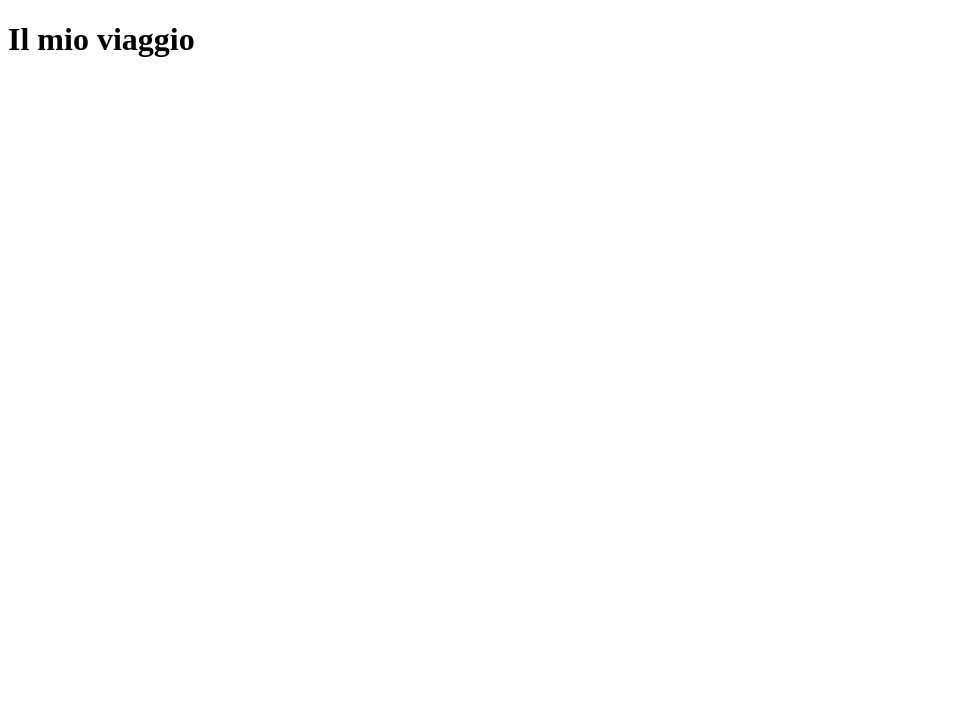
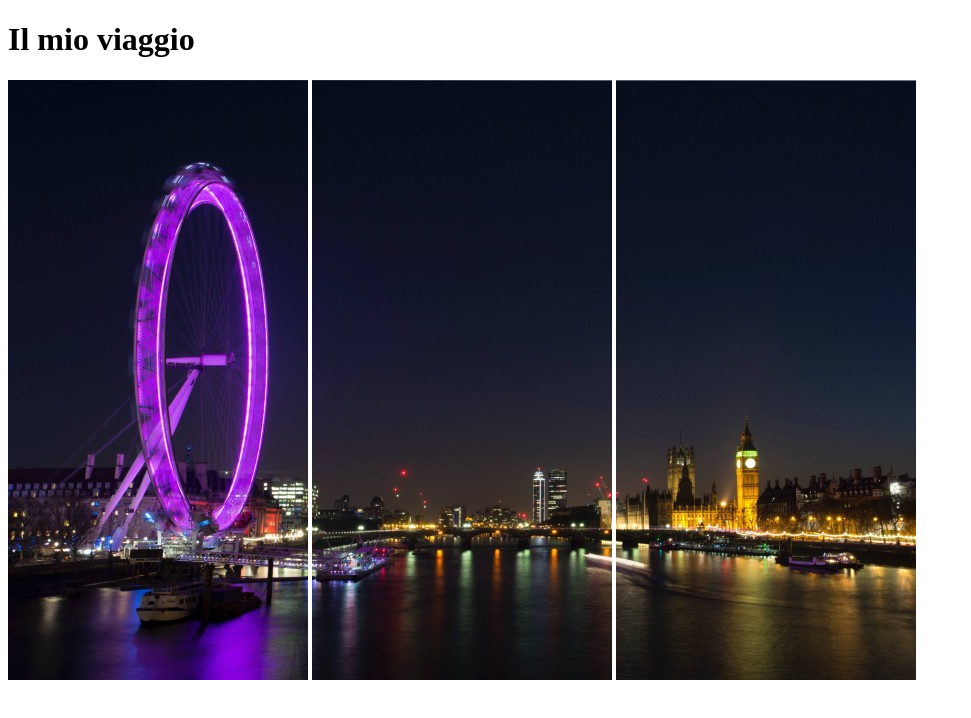
Before and after one commit to DanieleConsoli97/html-london-trip, a plain HTML site: page index.html in a window 1280 px wide. Shown: the whole page, without its empty margins (0-971 px from the left). Drawn offline with Linux system fonts and the light colour scheme.

Commit message:
Add: image

```diff
--- a/index.html
+++ b/index.html
@@ -7,5 +7,11 @@
 </head>
 <body>
     <h1>Il mio viaggio</h1>
+    <img src="./img/img1.jpg"alt="immagine1">
+    <img src="./img/img2.jpg"alt="immagine2">
+    <img src="./img/img3.jpg"alt="immagine3">
+
+
+
 </body>
 </html>
```
Also changed, not shown: img/img1.jpg (added), img/img2.jpg (added), img/img3.jpg (added).
